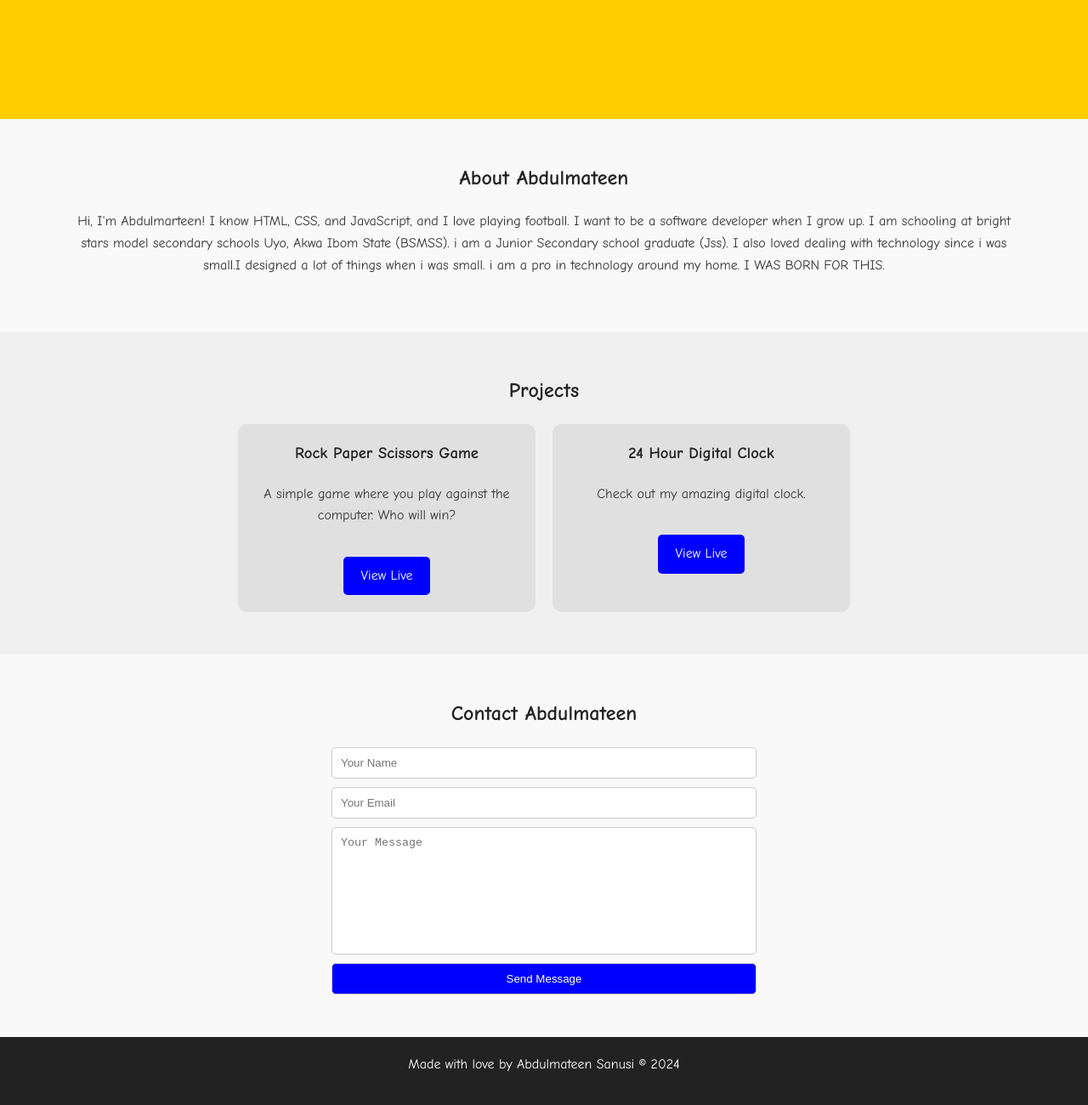
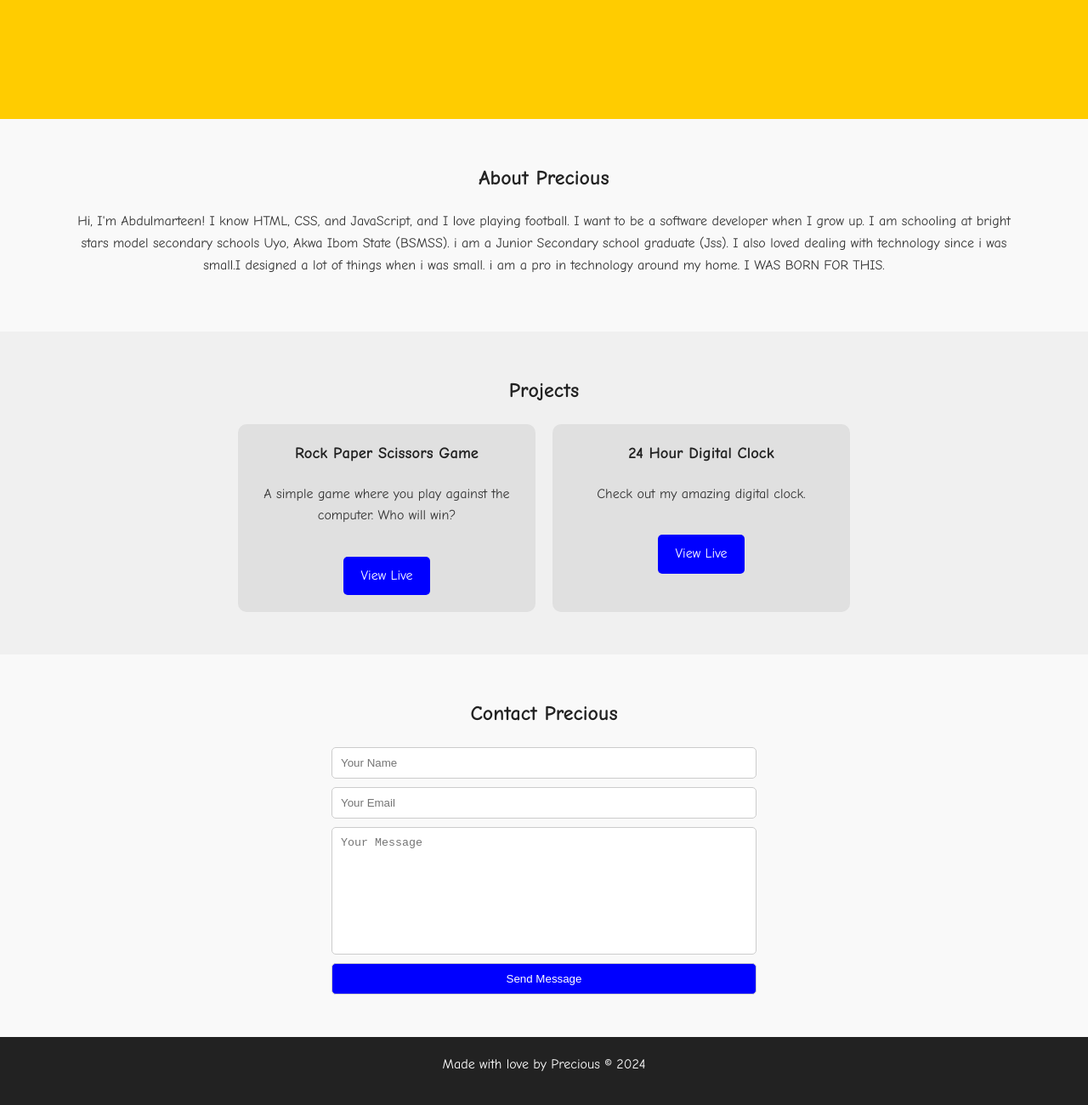
Before and after one commit to Fotress-school/Precious, a plain HTML site: page index.html in a window 1280 px wide. Shown: the part 660-1960 px from the top of the page at 85% size. Drawn offline with Linux system fonts and the light colour scheme.

Commit message:
update index.html

```diff
--- a/index.html
+++ b/index.html
@@ -39,7 +39,7 @@
         <div class="container">
             <div class="hero-content">
                 <div class="hero-text">
-                    <h1>Itz Queen Luv</h1>
+                    <h1>Precious</h1>
                     <h2>AN ASPIRING LAWYER </h2>
                     <p>I JUDGE PEOPLE WITH DIFFERENT CASES</p>
                     <a href="#about" class="btn">Learn More</a>
@@ -54,7 +54,7 @@
     <!-- About Section -->
     <section id="about">
         <div class="container">
-            <h2>About Abdulmateen</h2>
+            <h2>About Precious</h2>
             <div class="content">
                 <p>
                                         Hi, I'm Abdulmarteen! I know HTML, CSS, and JavaScript, and I love playing football. I want to be a software developer when I grow up.
@@ -92,7 +92,7 @@
     <!-- Contact Section -->
     <section id="contact">
         <div class="container">
-            <h2>Contact Abdulmateen</h2>
+            <h2>Contact Precious</h2>
             <form>
                 <input type="text" placeholder="Your Name" required>
                 <input type="email" placeholder="Your Email" required>
@@ -105,7 +105,7 @@
     <!-- Footer Section -->
     <footer>
         <div class="container">
-            <p>Made with love by Abdulmateen Sanusi &copy; 2024</p>
+            <p>Made with love by Precious &copy; 2024</p>
         </div>
     </footer>
     <script src="/script.js"></script>
```
